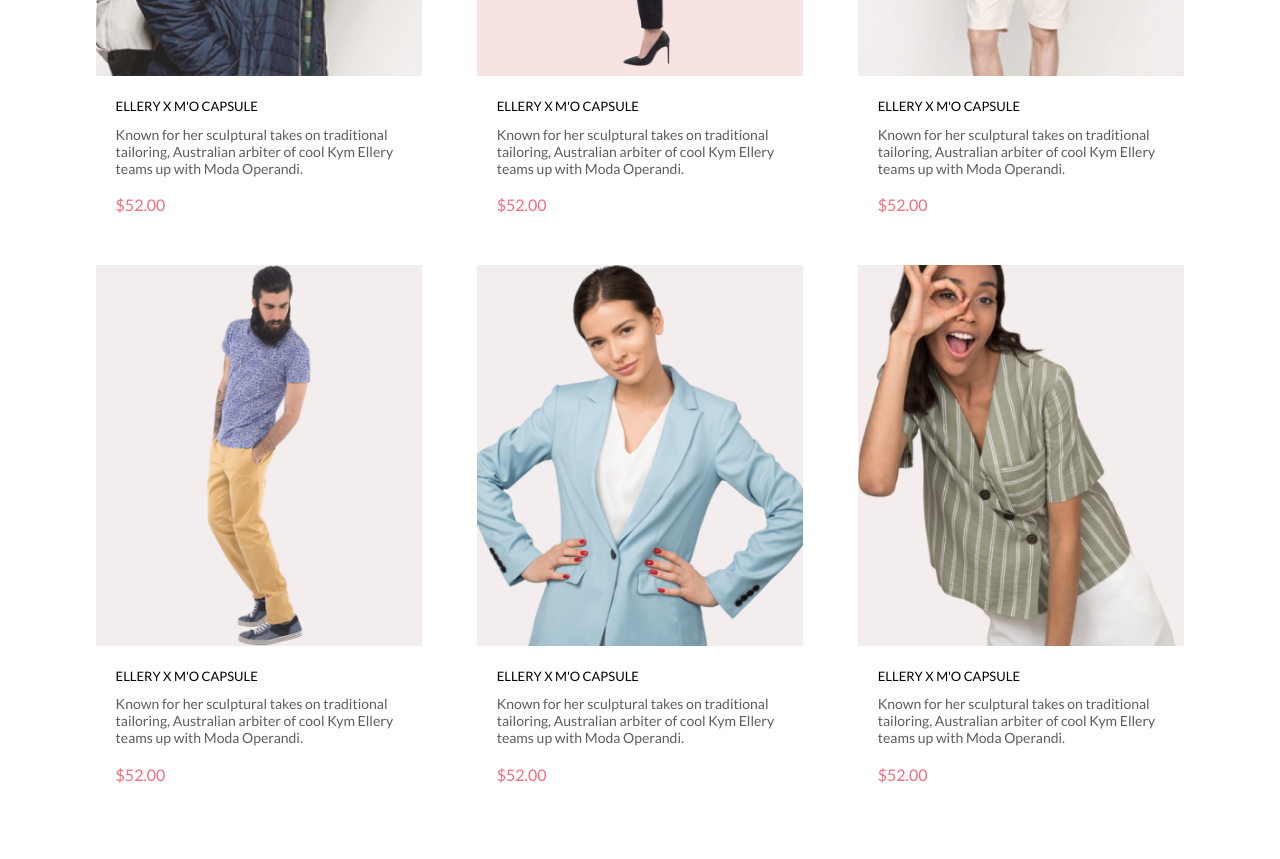
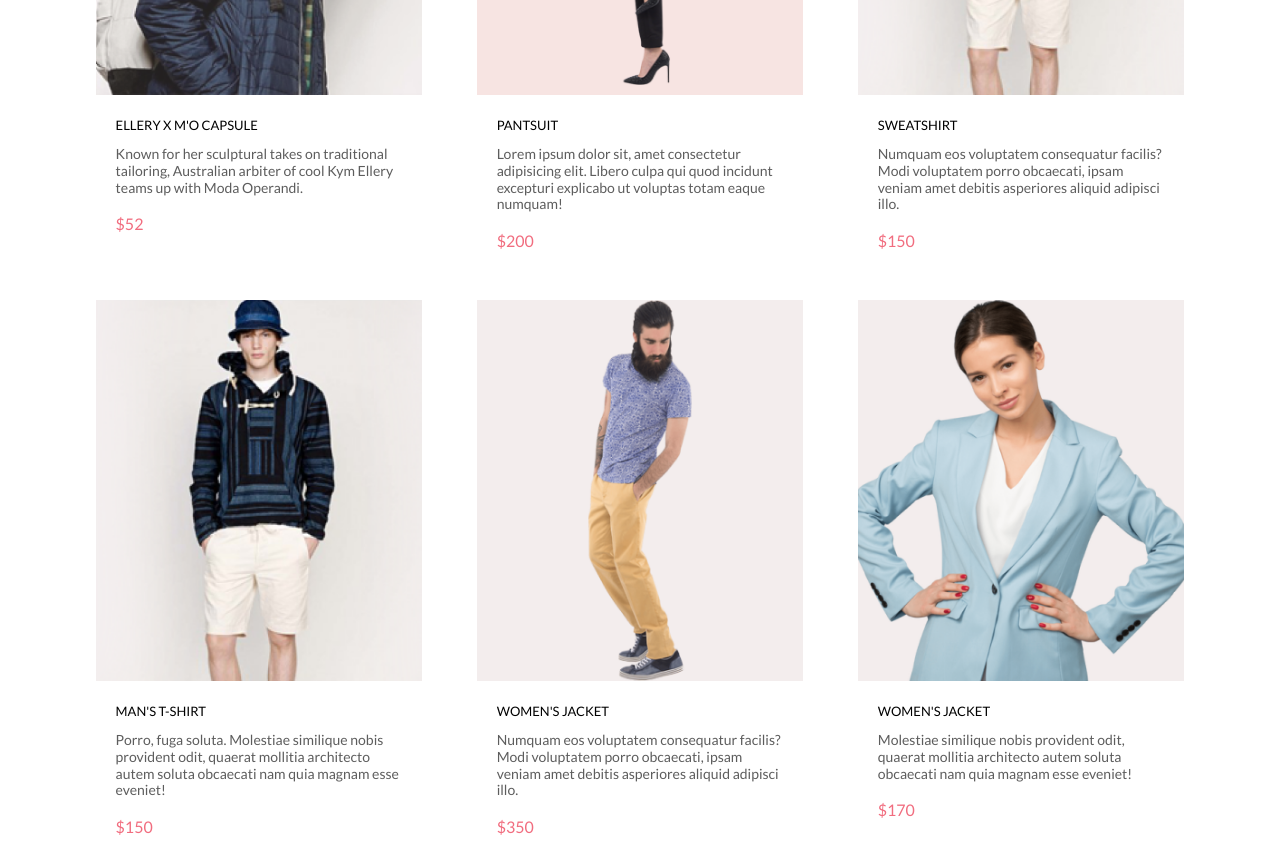
Before and after one commit to MedJog/NewOnlineClothingStoreProject, a plain HTML site: page index.html in a window 1280 px wide. Shown: the part 1860-2719 px from the top of the page. Drawn offline with Linux system fonts and the light colour scheme.

Commit message:
Implemented product-cards using js and json

```diff
--- a/index.html
+++ b/index.html
@@ -13,6 +13,8 @@
   <link
     href="https://fonts.googleapis.com/css2?family=Lato:ital,wght@0,300;0,400;0,700;0,900;1,300;1,400;1,700;1,900&display=swap"
     rel="stylesheet">
+     <script defer src="/scripts/script.js"></script>
+
 </head>
 
 <body>
@@ -135,84 +137,6 @@
         <p class="products-text">Shop for items based on what we featured in this week</p>
       </div>
       <div class="products-cards">
-        <div class="product-card">
-          <a class="product-card__link" href="product.html">
-            <img class="product-card__img" srcset="" src="/product_photos/product_1.png" alt="photo product">
-            <div class="product-card__info">
-              <h3 class="product-card__heading">ELLERY X M'O CAPSULE</h3>
-              <p class="product-card__describtion">Known for her sculptural takes on traditional tailoring, Australian arbiter of cool Kym Ellery teams up with Moda Operandi.</p>
-              <p class="product-card__price">$52.00</p>
-            </div>
-          </a>
-            <div class="product-card__add-basket">
-              <a class="product-card__add-button" href="#"><i class="product-card__icon fa-solid fa-cart-plus fa-xl"></i></i>Add to cart</a>
-            </div>
-        </div>
-        <div class="product-card">
-          <a class="product-card__link" href="product.html">
-            <img class="product-card__img" srcset="" src="/product_photos/product_2.png" alt="photo product">
-            <div class="product-card__info">
-              <h3 class="product-card__heading">ELLERY X M'O CAPSULE</h3>
-              <p class="product-card__describtion">Known for her sculptural takes on traditional tailoring, Australian arbiter of cool Kym Ellery teams up with Moda Operandi.</p>
-              <p class="product-card__price">$52.00</p>
-            </div>
-          </a>
-            <div class="product-card__add-basket">
-              <a class="product-card__add-button" href="#"><i class="product-card__icon fa-solid fa-cart-plus fa-xl"></i></i>Add to cart</a>
-            </div>
-        </div>
-        <div class="product-card">
-          <a class="product-card__link" href="product.html">
-            <img class="product-card__img" srcset="" src="/product_photos/product_3.png" alt="photo product">
-            <div class="product-card__info">
-              <h3 class="product-card__heading">ELLERY X M'O CAPSULE</h3>
-              <p class="product-card__describtion">Known for her sculptural takes on traditional tailoring, Australian arbiter of cool Kym Ellery teams up with Moda Operandi.</p>
-              <p class="product-card__price">$52.00</p>
-            </div>
-          </a>
-            <div class="product-card__add-basket">
-              <a class="product-card__add-button" href="#"><i class="product-card__icon fa-solid fa-cart-plus fa-xl"></i></i>Add to cart</a>
-            </div>
-        </div>
-        <div class="product-card">
-          <a class="product-card__link" href="product.html">
-            <img class="product-card__img" srcset="" src="/product_photos/product_4.png" alt="photo product">
-            <div class="product-card__info">
-              <h3 class="product-card__heading">ELLERY X M'O CAPSULE</h3>
-              <p class="product-card__describtion">Known for her sculptural takes on traditional tailoring, Australian arbiter of cool Kym Ellery teams up with Moda Operandi.</p>
-              <p class="product-card__price">$52.00</p>
-            </div>
-          </a>
-            <div class="product-card__add-basket">
-              <a class="product-card__add-button" href="#"><i class="product-card__icon fa-solid fa-cart-plus fa-xl"></i></i>Add to cart</a>
-            </div>
-        </div>
-        <div class="product-card">
-          <a class="product-card__link" href="product.html">
-            <img class="product-card__img" srcset="" src="/product_photos/product_5.png" alt="photo product">
-            <div class="product-card__info">
-              <h3 class="product-card__heading">ELLERY X M'O CAPSULE</h3>
-              <p class="product-card__describtion">Known for her sculptural takes on traditional tailoring, Australian arbiter of cool Kym Ellery teams up with Moda Operandi.</p>
-              <p class="product-card__price">$52.00</p>
-            </div>
-          </a>
-            <div class="product-card__add-basket">
-              <a class="product-card__add-button" href="#"><i class="product-card__icon fa-solid fa-cart-plus fa-xl"></i></i>Add to cart</a>
-            </div>
-        </div>
-        <div class="product-card">
-          <a class="product-card__link" href="product.html">
-            <img class="product-card__img" srcset="" src="/product_photos/product_6.png" alt="photo product">
-            <div class="product-card__info">
-              <h3 class="product-card__heading">ELLERY X M'O CAPSULE</h3>
-              <p class="product-card__describtion">Known for her sculptural takes on traditional tailoring, Australian arbiter of cool Kym Ellery teams up with Moda Operandi.</p>
-              <p class="product-card__price">$52.00</p>
-            </div>
-          </a>
-            <div class="product-card__add-basket">
-              <a class="product-card__add-button" href="#"><i class="product-card__icon fa-solid fa-cart-plus fa-xl"></i></i>Add to cart</a>
-            </div>
-        </div>
       </div>
       <div class="products-button">
           <a class="button button_browse button-browse_paddings button_border button_text-pink button_text-size-1 " href="catalog.html">Browse All Product</a>
--- /dev/null
+++ b/scripts/data.json
@@ -0,0 +1,44 @@
+[
+  {
+    "id": 1,
+    "img": "product_photos/product_1.png",
+    "name": "ELLERY X M'O CAPSULE",
+    "desc": "Known for her sculptural takes on traditional tailoring, Australian arbiter of cool Kym Ellery teams up with Moda Operandi.",
+    "price": "$52"
+  },
+  {
+    "id": 2,
+    "img": "product_photos/product_2.png",
+    "name": "Pantsuit",
+    "desc": "Lorem ipsum dolor sit, amet consectetur adipisicing elit. Libero culpa qui quod incidunt excepturi explicabo ut voluptas totam eaque numquam!",
+    "price": "$200"
+  },
+  {
+    "id": 3,
+    "img": "product_photos/product_3.png",
+    "name": "Sweatshirt",
+    "desc": "Numquam eos voluptatem consequatur facilis? Modi voluptatem porro obcaecati, ipsam veniam amet debitis asperiores aliquid adipisci illo.",
+    "price": "$150"
+  },
+  {
+    "id": 4,
+    "img": "product_photos/product_3.png",
+    "name": "man's T-shirt",
+    "desc": "Porro, fuga soluta. Molestiae similique nobis provident odit, quaerat mollitia architecto autem soluta obcaecati nam quia magnam esse eveniet!",
+    "price": "$150"
+  },
+  {
+    "id": 5,
+    "img": "product_photos/product_4.png",
+    "name": "women's jacket",
+    "desc": "Numquam eos voluptatem consequatur facilis? Modi voluptatem porro obcaecati, ipsam veniam amet debitis asperiores aliquid adipisci illo.",
+    "price": "$350"
+  },
+  {
+    "id": 6,
+    "img": "product_photos/product_5.png",
+    "name": "women's jacket",
+    "desc": "Molestiae similique nobis provident odit, quaerat mollitia architecto autem soluta obcaecati nam quia magnam esse eveniet!",
+    "price": "$170"
+  }
+]
--- /dev/null
+++ b/scripts/script.js
@@ -0,0 +1,35 @@
+const productsUrl = "scripts/data.json";
+
+async function fetchData(url) {
+  try {
+    const response = await fetch(url);
+    const data = await response.json();
+    return data;
+  } catch (error) {
+    console.log(error.message);
+  }
+}
+document.addEventListener('DOMContentLoaded', async() => {
+  const dataProducts = await fetchData(productsUrl);
+  console.log(dataProducts);
+  const productsElements = document.querySelector('.products-cards');
+  dataProducts.forEach(element => {
+    productsElements.insertAdjacentHTML('beforeend', `
+    <div class="product-card">
+          <a class="product-card__link" href="product.html">
+            <img class="product-card__img" srcset="" src="${element.img}" alt="photo product">
+            <div class="product-card__info">
+              <h3 class="product-card__heading">${element.name}</h3>
+              <p class="product-card__describtion">${element.desc}</p>
+              <p class="product-card__price">${element.price}</p>
+            </div>
+          </a>
+            <div class="product-card__add-basket">
+              <a class="product-card__add-button" href="#"><i class="product-card__icon fa-solid fa-cart-plus fa-xl"></i></i>Add to cart</a>
+            </div>
+        </div>
+    `)
+
+  });
+
+});
--- a/styles/_product-card.scss
+++ b/styles/_product-card.scss
@@ -37,6 +37,7 @@
   line-height: 15.6px;
   color: #000000;
   margin-bottom: 12px;
+  text-transform: uppercase;
 }
 .product-card__heading_cart {
   font-family: "Lato";
```
Also changed, not shown: styles/style.css, 1 other file.
